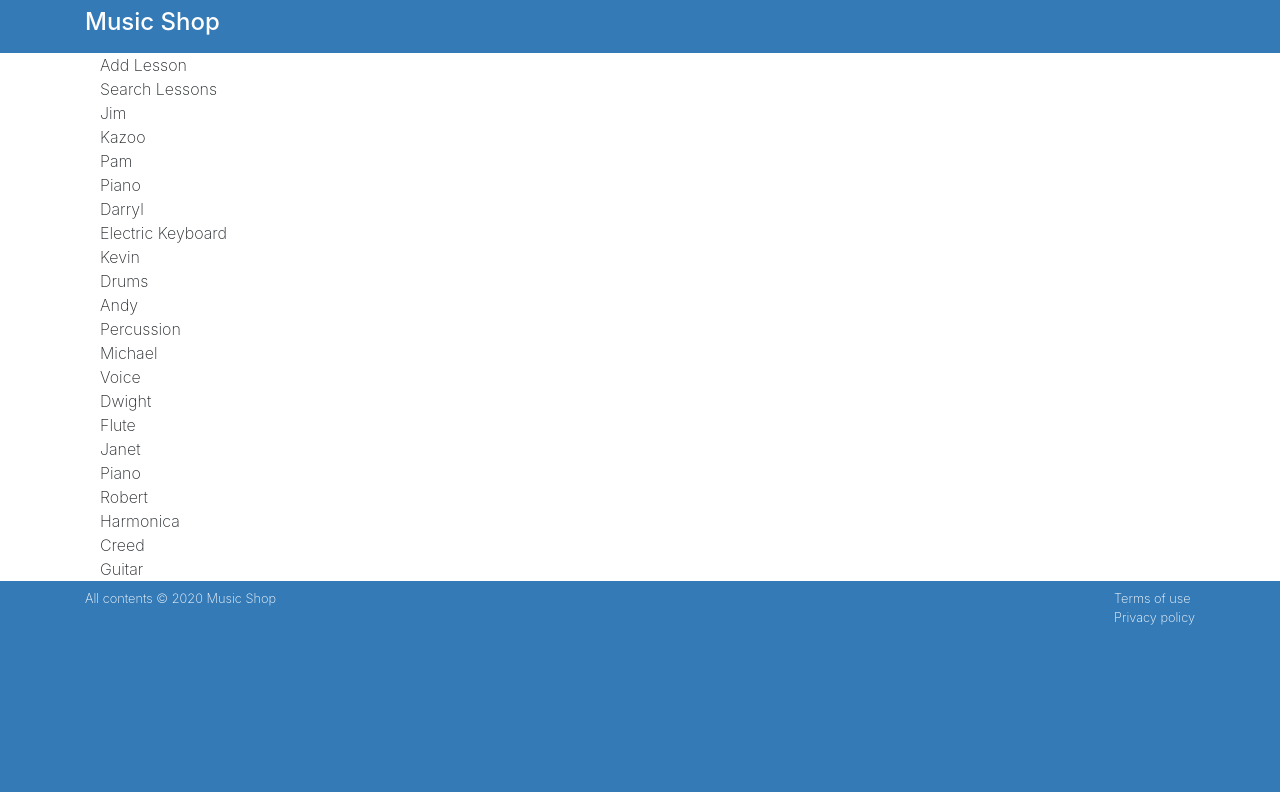
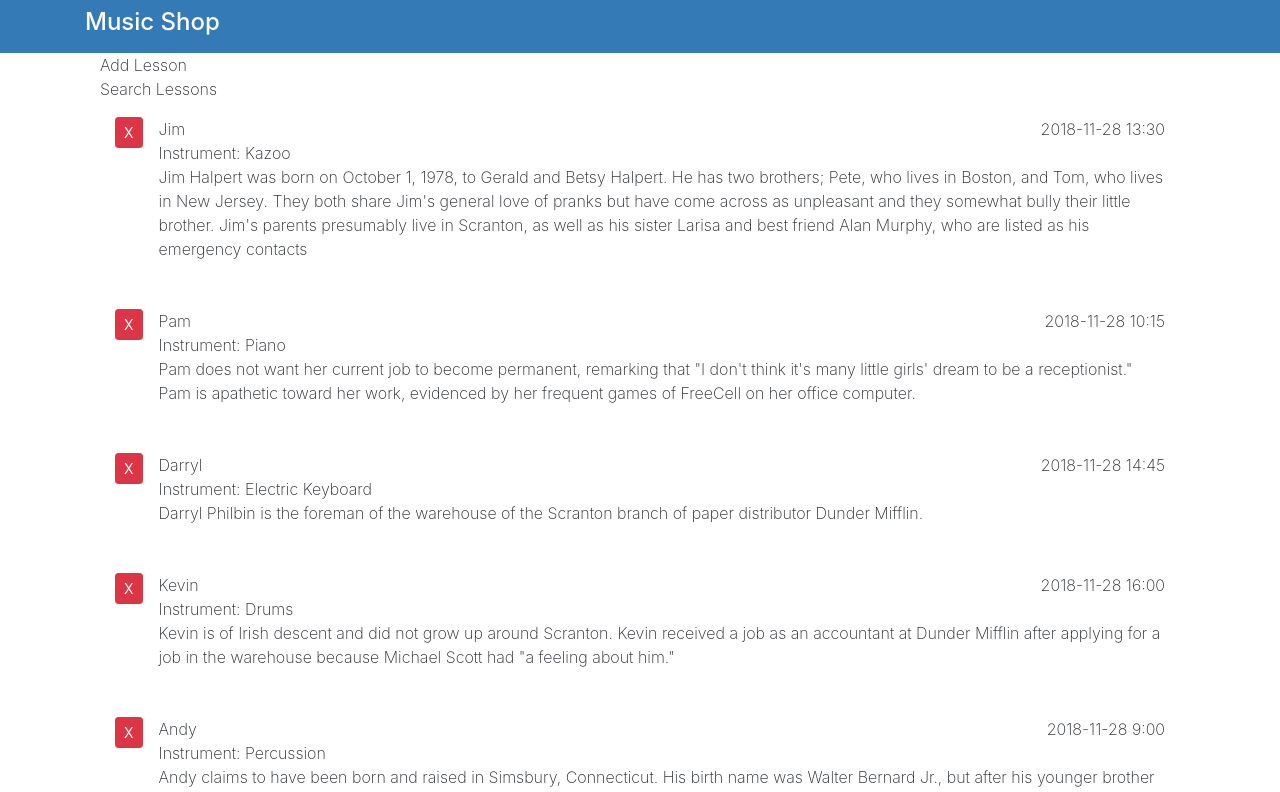
Before and after one commit to mkmatheson/music-shop, a React (Create React App) app: page / in a window 1280 px wide. Shown: the top 792 px of the page. Built offline with nearby package versions, Linux system fonts and the light colour scheme.

Commit message:
iterate through lessons

```diff
--- a/public/data.json
+++ b/public/data.json
@@ -14,13 +14,13 @@
   {
     "studentName": "Darryl",
     "instrument": "Electric Keyboard",
-    "studentNotes": "Darryl Philbin is the foreman of the warehouse of the Scranton branch of fictitious paper distributor Dunder Mifflin.",
+    "studentNotes": "Darryl Philbin is the foreman of the warehouse of the Scranton branch of paper distributor Dunder Mifflin.",
     "lessonDate": "2018-11-28 14:45"
   },
   {
     "studentName": "Kevin",
     "instrument": "Drums",
-    "studentNotes": "Kevin is of Irish descent as stated in \"The Podcast\" and did not grow up around Scranton, as stated in \"The Delivery\". Kevin received a job as an accountant at Dunder Mifflin after applying for a job in the warehouse because Michael Scott had \"a feeling about him.\"",
+    "studentNotes": "Kevin is of Irish descent and did not grow up around Scranton. Kevin received a job as an accountant at Dunder Mifflin after applying for a job in the warehouse because Michael Scott had \"a feeling about him.\"",
     "lessonDate": "2018-11-28 16:00"
   },
   {
--- a/src/components/App.js
+++ b/src/components/App.js
@@ -10,6 +10,7 @@ class App extends Component {
     super();
     this.state = {
       myLessons: [],
+      lastIndex: 0,
     };
   }
 
@@ -18,6 +19,8 @@ class App extends Component {
       .then((response) => response.json())
       .then((result) => {
         const lessons = result.map((item) => {
+          item.lessonId = this.state.lastIndex;
+          this.setState({ lastIndex: this.state.lastIndex + 1 });
           return item;
         });
         this.setState({
--- a/src/components/ListLessons.js
+++ b/src/components/ListLessons.js
@@ -2,10 +2,26 @@ import React from "react";
 
 const ListLessons = ({ lessons }) => {
   return lessons.map((item) => (
-    <>
-      <div>{item.studentName}</div>
-      <div>{item.instrument}</div>
-    </>
+    <div key={item.lessonId} className="appointment-list item-list mb-3">
+      <div className="student-item col media py-3">
+        <div className="mr-3">
+          <button className="student-delete btn btn-sm btn-danger">X</button>
+        </div>
+
+        <div className="student-info media-body">
+          <div className="student-head d-flex">
+            <span className="student-name">{item.studentName}</span>
+            <span className="apt-date ml-auto">{item.lessonDate}</span>
+          </div>
+
+          <div className="instrument-name">
+            <span className="label-item">Instrument: </span>
+            <span>{item.instrument}</span>
+          </div>
+          <div className="apt-notes">{item.studentNotes}</div>
+        </div>
+      </div>
+    </div>
   ));
 };
 
```
